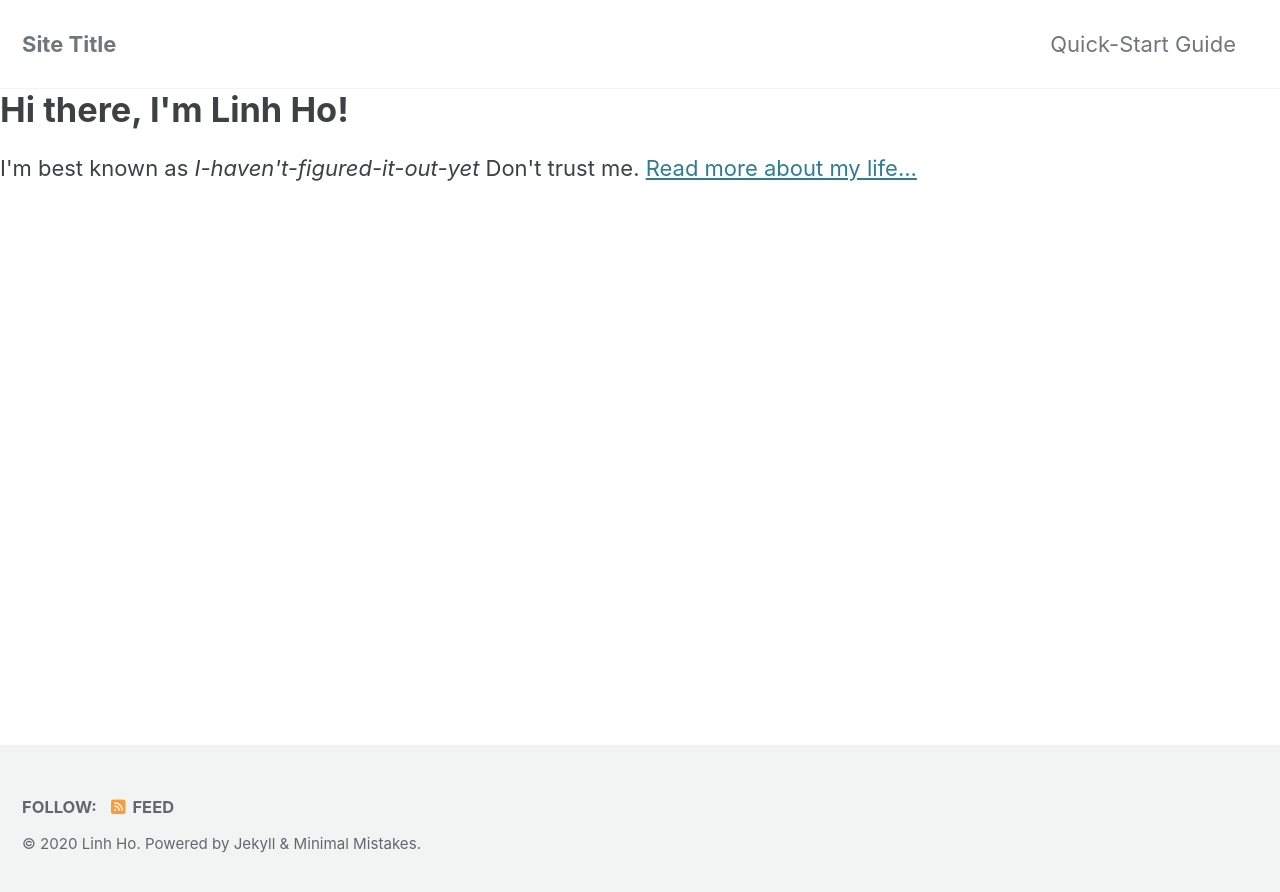
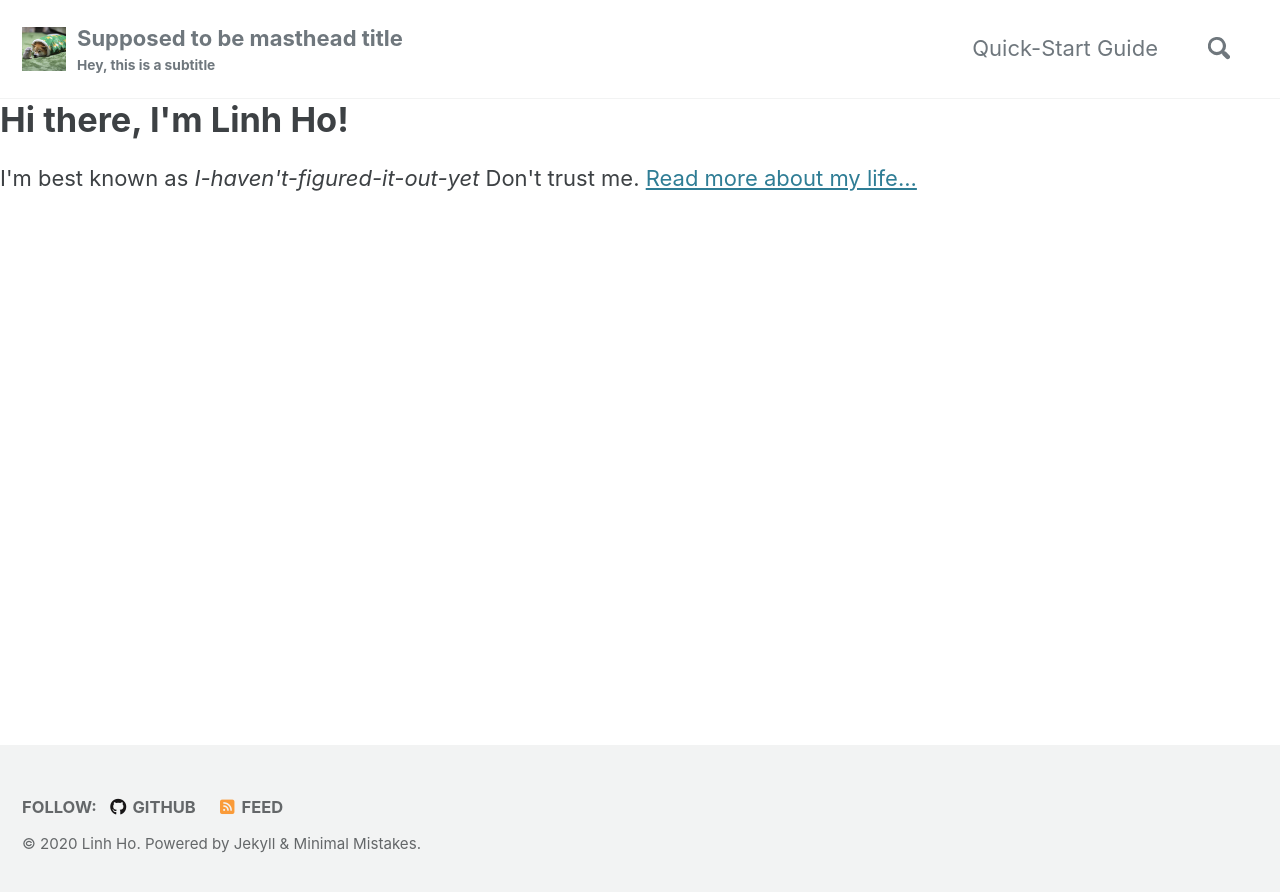
Before and after one commit to LinhHo/linhho.github.io, a Jekyll site: the page built from old/index.html, in a window 1280 px wide. Shown: the top 892 px of the page. Built offline with Jekyll 4.4.1, drawn with Linux system fonts in a browser that asks for light colours; cached includes are drawn as plain includes; nearby versions of some CDN libraries.

Commit message:
Change config test

```diff
--- a/_config.yml
+++ b/_config.yml
@@ -15,18 +15,18 @@
 minimal_mistakes_skin    : "default" # "air", "aqua", "contrast", "dark", "dirt", "neon", "mint", "plum", "sunrise"
 
 # Site Settings
-locale                   : "en-US"
-title                    : "Site Title"
+locale                   : "en-GB"
+title                    : "Linh Ho's Website"
 title_separator          : "-"
-subtitle                 : # site tagline that appears below site title in masthead
+subtitle                 : "Hey, this is a subtitle" # site tagline that appears below site title in masthead
 name                     : "Linh Ho"
-description              : "Personal website of Linh Ho"
-url                      : # the base hostname & protocol for your site e.g. "https://mmistakes.github.io"
+description              : "Personal website of Linh Ho to store all matters the World as I see"
+url                      : "https://linhho.github.io/" # the base hostname & protocol for your site e.g. "https://mmistakes.github.io"
 baseurl                  : # the subpath of your site, e.g. "/blog"
 repository               : # GitHub username/repo-name e.g. "mmistakes/minimal-mistakes"
-teaser                   : "linhho.github.io/_image/Norwich_castle_Meadow_201709.jpg" # path of fallback teaser image, e.g. "/assets/images/500x300.png"
-logo                     : # path of logo image to display in the masthead, e.g. "/assets/images/88x88.png"
-masthead_title           : # overrides the website title displayed in the masthead, use " " for no title
+teaser                   : /assets/images/Windy_window_summer_afternoon.jpg # path of fallback teaser image, e.g. "/assets/images/500x300.png"
+logo                     : "/assets/images/maru_taro_roll.jpg" # path of logo image to display in the masthead, e.g. "/assets/images/88x88.png"
+masthead_title           : "Supposed to be masthead title" # overrides the website title displayed in the masthead, use " " for no title
 # breadcrumbs            : false # true, false (default)
 words_per_minute         : 200
 comments:
@@ -51,7 +51,7 @@ reCaptcha:
   secret                 :
 atom_feed:
   path                   : # blank (default) uses feed.xml
-search                   : # true, false (default)
+search                   : true # false (default)
 search_full_content      : # true, false (default)
 search_provider          : # lunr (default), algolia, google
 algolia:
@@ -94,7 +94,7 @@ analytics:
 # Site Author
 author:
   name             : "Linh Ho"
-  avatar           : # path of avatar image, e.g. "/assets/images/bio-photo.jpg"
+  avatar           : "/assets/images/Carrick-a-Rede_Rope_bridge_back.jpg" # path of avatar image, e.g. "/assets/images/bio-photo.jpg"
   bio              : "PhD student in energy meteorology at Institute of Geophysics and Meteorology, University of Cologne, Germany."
   location         : "Cologne, Germany"
   email            :
@@ -113,7 +113,7 @@ author:
       # url: "https://facebook.com/"
     - label: "GitHub"
       icon: "fab fa-fw fa-github"
-      # url: "https://github.com/LinhHo/"
+      url: "https://github.com/LinhHo/"
     - label: "Instagram"
       icon: "fab fa-fw fa-instagram"
       # url: "https://instagram.com/"
@@ -129,7 +129,7 @@ footer:
       # url:
     - label: "GitHub"
       icon: "fab fa-fw fa-github"
-      # url:
+      url: "https://github.com/LinhHo/"
     - label: "GitLab"
       icon: "fab fa-fw fa-gitlab"
       # url:
```
Also changed, not shown: assets/images/Windy_window_summer_afternoon.jpg (added), assets/images/maru_taro_roll.jpg (added), 1 other file.
